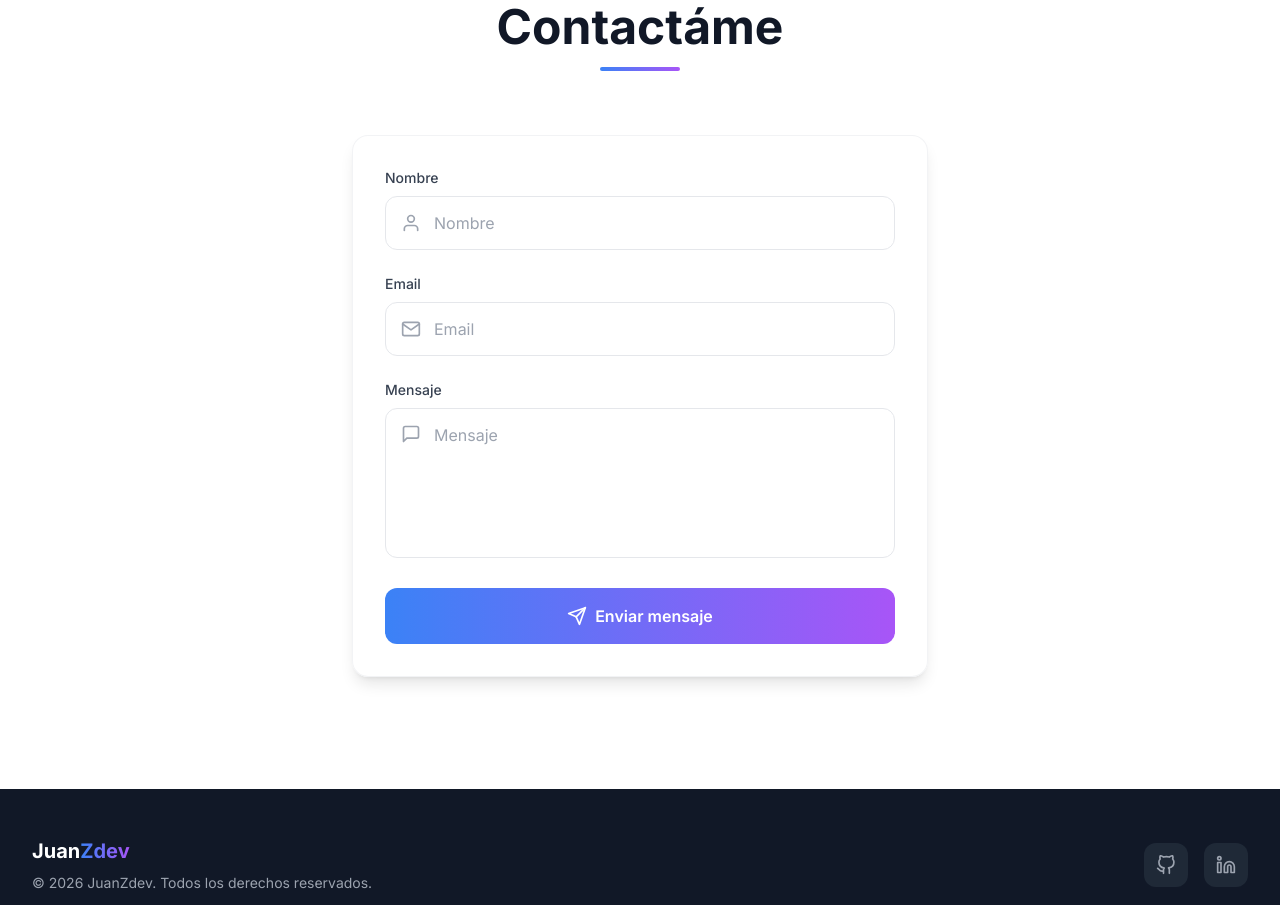
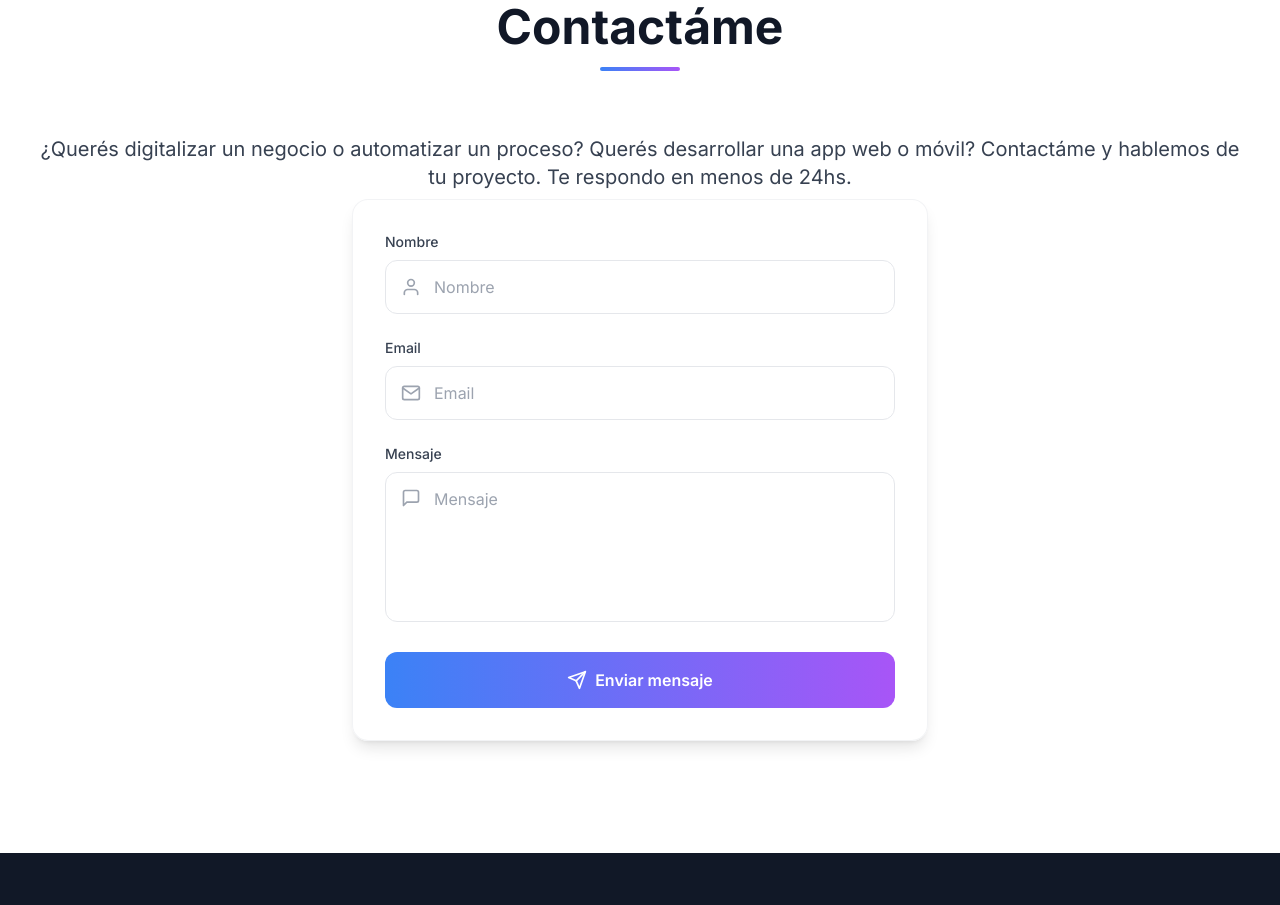
Before and after one commit to JuanZorrilla95/portafolio2024, a React (Create React App) app: page / in a window 1280 px wide. Shown: the part 4160-5065 px from the top of the page. Built offline with nearby package versions, Linux system fonts and the light colour scheme.

Commit message:
sub al contacto

```diff
--- a/src/components/Contact.js
+++ b/src/components/Contact.js
@@ -78,6 +78,12 @@ function Contact() {
             {t('contact.title')}
           </h2>
           <div className="w-20 h-1 bg-gradient-to-r from-primary-500 to-accent-500 mx-auto rounded-full" />
+        </m.div>
+        {/* SUBTITULO */}
+        <m.div variants={itemVariants} className="text-center m-2 ">
+          <p className="text-gray-700 dark:text-gray-300 text-lg sm:text-xl">
+            {t('contact.subtitle')}
+          </p>
         </m.div>
 
         {/* Contact Form */}
--- a/src/locales/en/translation.json
+++ b/src/locales/en/translation.json
@@ -74,6 +74,7 @@
   },
   "contact": {
     "title": "Let's get in touch!",
+    "subtitle": "Do you want to digitize a business or automate a process? Do you want to develop a web or mobile app? Contact me and let's talk about your project. I will respond in less than 24 hours.",
     "name": "Name",
     "email": "Email",
     "message": "Message",
--- a/src/locales/es/translation.json
+++ b/src/locales/es/translation.json
@@ -74,6 +74,7 @@
   },
   "contact": {
     "title": "Contactáme",
+    "subtitle": "¿Querés digitalizar un negocio o automatizar un proceso? Querés desarrollar una app web o móvil? Contactáme y hablemos de tu proyecto. Te respondo en menos de 24hs.",
     "name": "Nombre",
     "email": "Email",
     "message": "Mensaje",
```
